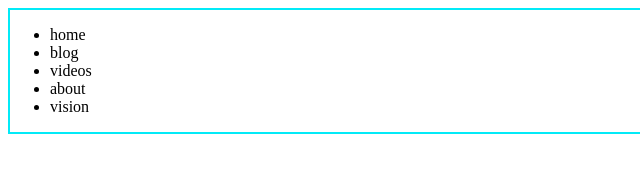
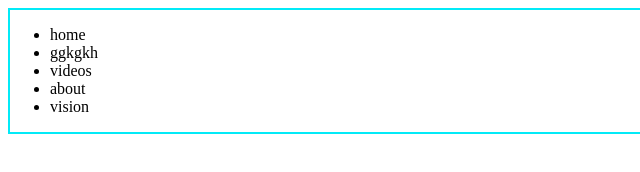
Before and after one commit to PandaWebDevX/html, a plain HTML site: page index.html in a window 1280 px wide. Shown: the full height of the page, 0-640 px from the left. Drawn offline with Linux system fonts and the light colour scheme.

Commit message:
Update index.html

```diff
--- a/index.html
+++ b/index.html
@@ -18,7 +18,7 @@
                 home
             </li>
             <li>
-                blog
+                ggkgkh
             </li>
             <li>
                 videos
```
